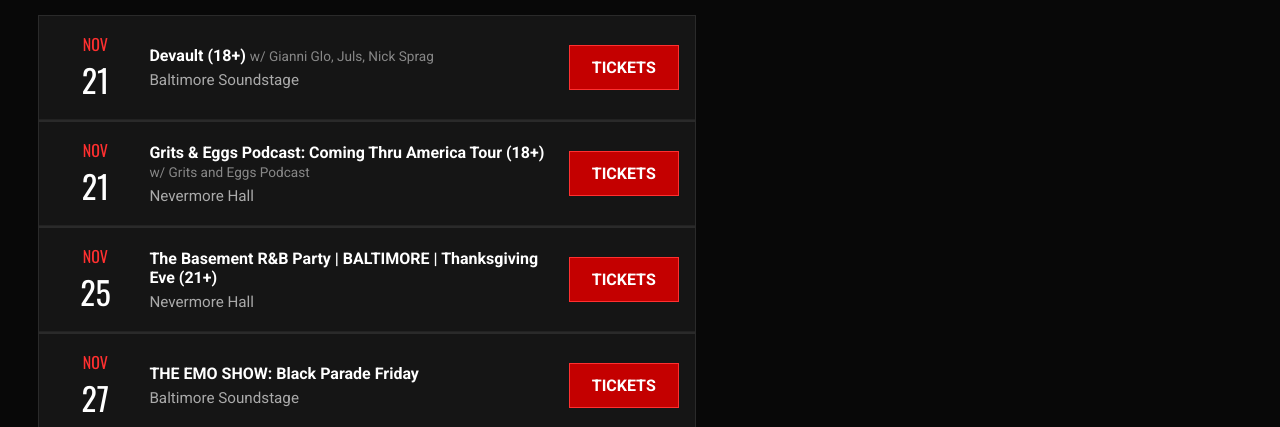
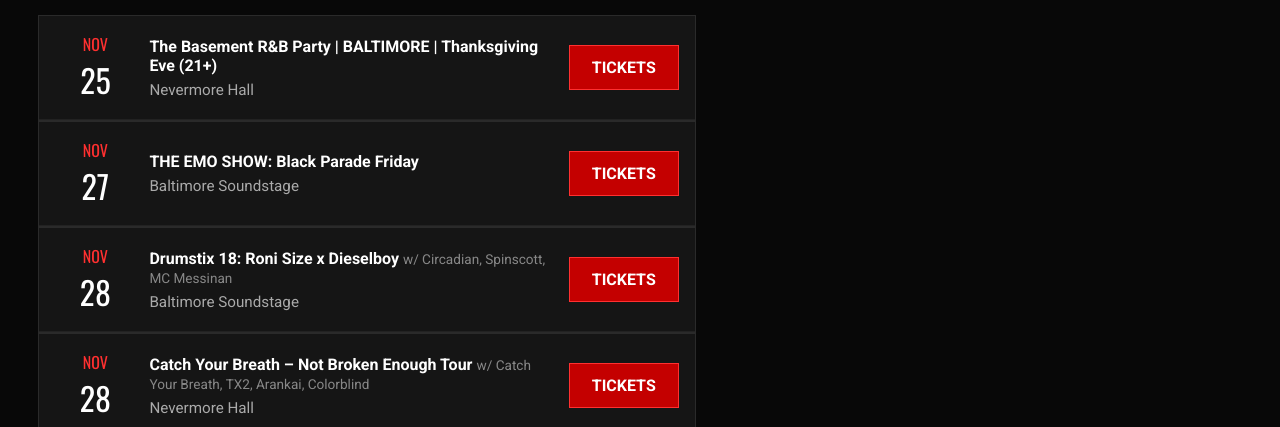
Before and after one commit to matthewstryjewski-ops/mosh-list, a plain HTML site: page index.html in a window 1280 px wide. Shown: the part 673-1100 px from the top of the page. Drawn offline with nearby package versions, Linux system fonts and the light colour scheme.

Commit message:
Auto-updated live concert schedule

```diff
--- a/index.html
+++ b/index.html
@@ -22,30 +22,6 @@ section{padding:34px 0}.title{font-family:Oswald,sans-serif;font-size:2rem;borde
 <section class='hero'><div class='container'><img class='hero-banner' src='images/moshlist-main-banner.png' alt='MoshList Banner'><div class='cta'><a class='btn' href='#concerts'>Find Shows</a></div></div></section>
 <section class='filters'><div class='container grid5'><input placeholder='Search bands or venues'><select><option>Date</option></select><select><option>Venue</option></select><select><option>Genre</option></select><a class='btn' href='#'>Search</a></div></section>
 <section id='concerts'><div class='container main'><div><h2 class='title'>Upcoming Shows</h2>
-    <div class='panel'>
-    <div class='show'>
-        <div class='date'>
-            <div class='m'>NOV</div>
-            <div class='d'>21</div>
-        </div>
-        <div>
-            <strong>Devault (18+) <span style='font-size: 0.85em; font-weight: normal; color: #888;'>w/ Gianni Glo, Juls, Nick Sprag</span></strong>
-            <div class='meta'>Baltimore Soundstage</div>
-        </div>
-        <a class='btn' href='https://posh.vip/e/offstage-presents-devault?t=ig' target='_blank'>Tickets</a>
-    </div></div>
-    <div class='panel'>
-    <div class='show'>
-        <div class='date'>
-            <div class='m'>NOV</div>
-            <div class='d'>21</div>
-        </div>
-        <div>
-            <strong>Grits & Eggs Podcast: Coming Thru America Tour (18+) <span style='font-size: 0.85em; font-weight: normal; color: #888;'>w/ Grits and Eggs Podcast</span></strong>
-            <div class='meta'>Nevermore Hall</div>
-        </div>
-        <a class='btn' href='https://www.ticketmaster.com/grits-eggs-podcast-coming-thru-america-baltimore-maryland-11-21-2026/event/15006521919452C9' target='_blank'>Tickets</a>
-    </div></div>
     <div class='panel'>
     <div class='show'>
         <div class='date'>
```
